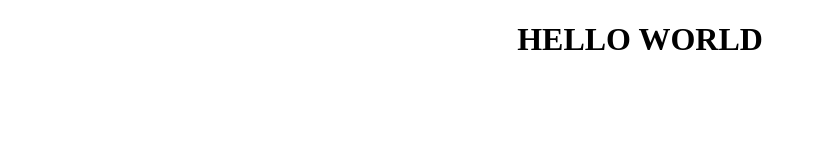
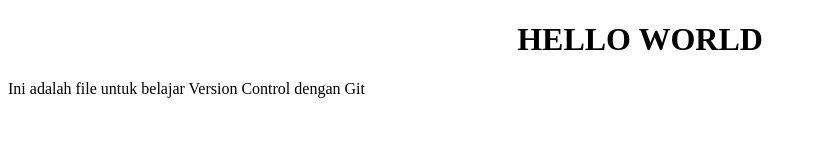
Before and after one commit to zunafif/KP_Git, a plain HTML site: page index.html in a window 1280 px wide. Shown: the whole page, without its empty margins (0-817 px from the left). Drawn offline with Linux system fonts and the light colour scheme.

Commit message:
Tambah JavaScript

```diff
--- a/index.html
+++ b/index.html
@@ -3,9 +3,14 @@
 <head>
     <meta charset="UTF-8">
     <meta name="viewport" content="width=device-width, initial-scale=1.0">
-    <title>Document</title>
+    <title>Hello World</title>
 </head>
 <body>
     <center><h1>HELLO WORLD</h1></center>
+    <p>Ini adalah file untuk belajar Version Control dengan Git</p>
 </body>
 </html>
+
+<script>
+    console.log("Hello World !");
+</script>
```
